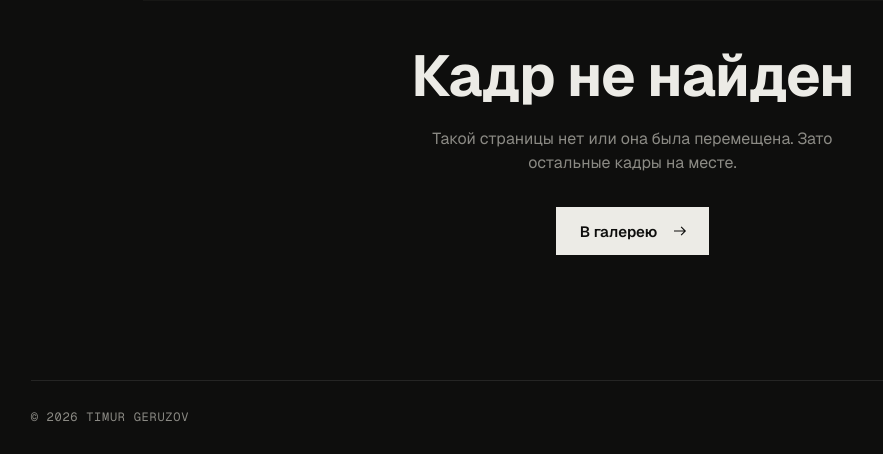
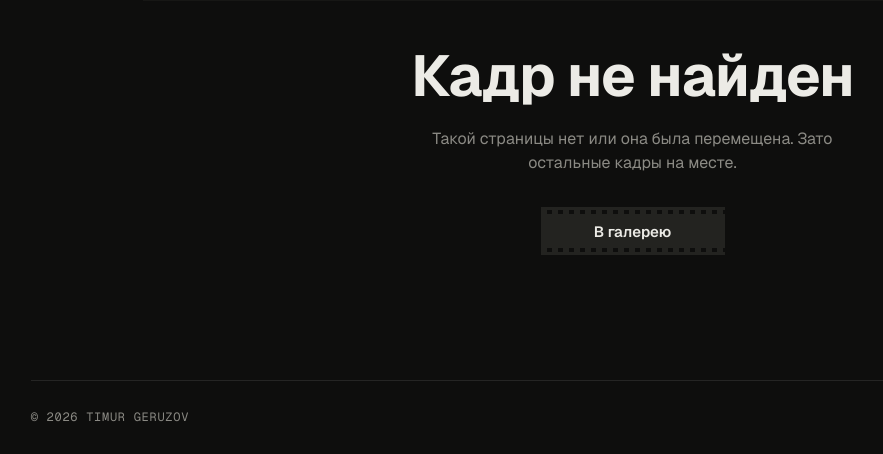
Before and after one commit to tgeruzov/django-photo-gallery, a Django app: template gallery/templates/404.html in a window 1280 px wide. Shown: the part 346-800 px from the top of the page, without its empty margins (0-883 px from the left). Run offline with Django 5.2, Linux system fonts and the light colour scheme; the template is opened without the code that fills it, so the values that code supplies are empty; parts of the project's set-up code (start-up, migrations or seed data) failed here and were passed over.

Commit message:
feat(ui): film strip gallery button on the error pages, release 0.5.3
- The "В галерею" button is a piece of film with perforation along the top and bottom
- On hover, keyboard focus or tap it advances in three jerks to the next frame: orange, with an arrow and "Кадр 01", like film wound on in a camera
- The previous orange wipe button is removed

```diff
--- a/gallery/templates/404.html
+++ b/gallery/templates/404.html
@@ -25,9 +25,11 @@
     </div>
     <h1 class="page-title">Кадр не найден</h1>
     <p>Такой страницы нет или она была перемещена. Зато остальные кадры на месте.</p>
-    <a class="button button--advance" href="/">
-      В галерею
-      <svg viewBox="0 0 24 24" aria-hidden="true"><path d="M4 12h15M13.5 6.5 19 12l-5.5 5.5" /></svg>
+    <a class="button button--film" href="/" aria-label="В галерею">
+      <span class="film-strip" aria-hidden="true">
+        <span>В галерею</span>
+        <span><svg viewBox="0 0 24 24"><path d="M4 12h15M13.5 6.5 19 12l-5.5 5.5" /></svg>Кадр 01</span>
+      </span>
     </a>
   </section>
 {% endblock %}
--- a/static/css/styles.css
+++ b/static/css/styles.css
@@ -508,51 +508,73 @@ img {
   cursor: not-allowed;
 }
 
-/* Кнопка со стрелкой: оранжевая заливка протягивается слева направо,
-   как плёнка в камере, стрелка сдвигается вперёд */
-.button--advance {
+/* Кнопка-плёнка: при наведении рывками протягивается ко второму кадру,
+   как плёнка в камере */
+.button--film {
   position: relative;
-  gap: 14px;
+  width: 184px;
+  padding: 0;
   overflow: hidden;
-  isolation: isolate;
-  padding: 0 20px 0 24px;
+  background: var(--tile);
+  color: var(--ink);
 }
 
-.button--advance::before {
+.button--film:hover:not(:disabled) {
+  background: var(--tile);
+}
+
+/* Перфорация сверху и снизу */
+.button--film::before,
+.button--film::after {
   content: "";
   position: absolute;
-  inset: 0;
-  z-index: -1;
-  background: var(--accent);
-  transform: scaleX(0);
-  transform-origin: left;
-  transition: transform 0.45s var(--ease);
+  left: 0;
+  right: 0;
+  z-index: 1;
+  height: 4px;
+  background: repeating-linear-gradient(90deg, transparent 0 6px, var(--paper) 6px 11px);
 }
 
-.button--advance:hover,
-.button--advance:hover:not(:disabled) {
-  background: var(--ink);
+.button--film::before {
+  top: 3px;
 }
 
-.button--advance:hover::before,
-.button--advance:focus-visible::before,
-.button--advance:active::before {
-  transform: scaleX(1);
+.button--film::after {
+  bottom: 3px;
 }
 
-.button--advance svg {
+.film-strip {
+  display: flex;
+  transition: transform 0.5s steps(3, end);
+}
+
+.film-strip > span {
+  flex: 0 0 184px;
+  height: 48px;
+  display: flex;
+  align-items: center;
+  justify-content: center;
+  gap: 10px;
+}
+
+.film-strip > span + span {
+  border-left: 2px solid var(--paper);
+  background: var(--accent);
+  color: var(--paper);
+}
+
+.button--film svg {
   width: 18px;
   height: 18px;
   fill: none;
   stroke: currentColor;
   stroke-width: 1.5;
-  transition: transform 0.45s var(--ease);
 }
 
-.button--advance:hover svg,
-.button--advance:focus-visible svg,
-.button--advance:active svg {
-  transform: translateX(4px);
+.button--film:hover .film-strip,
+.button--film:focus-visible .film-strip,
+.button--film:active .film-strip {
+  transform: translateX(-184px);
 }
 
 .to-top {
```
Also changed, not shown: gallery/templates/500.html (+5 -3 lines), README.md.
